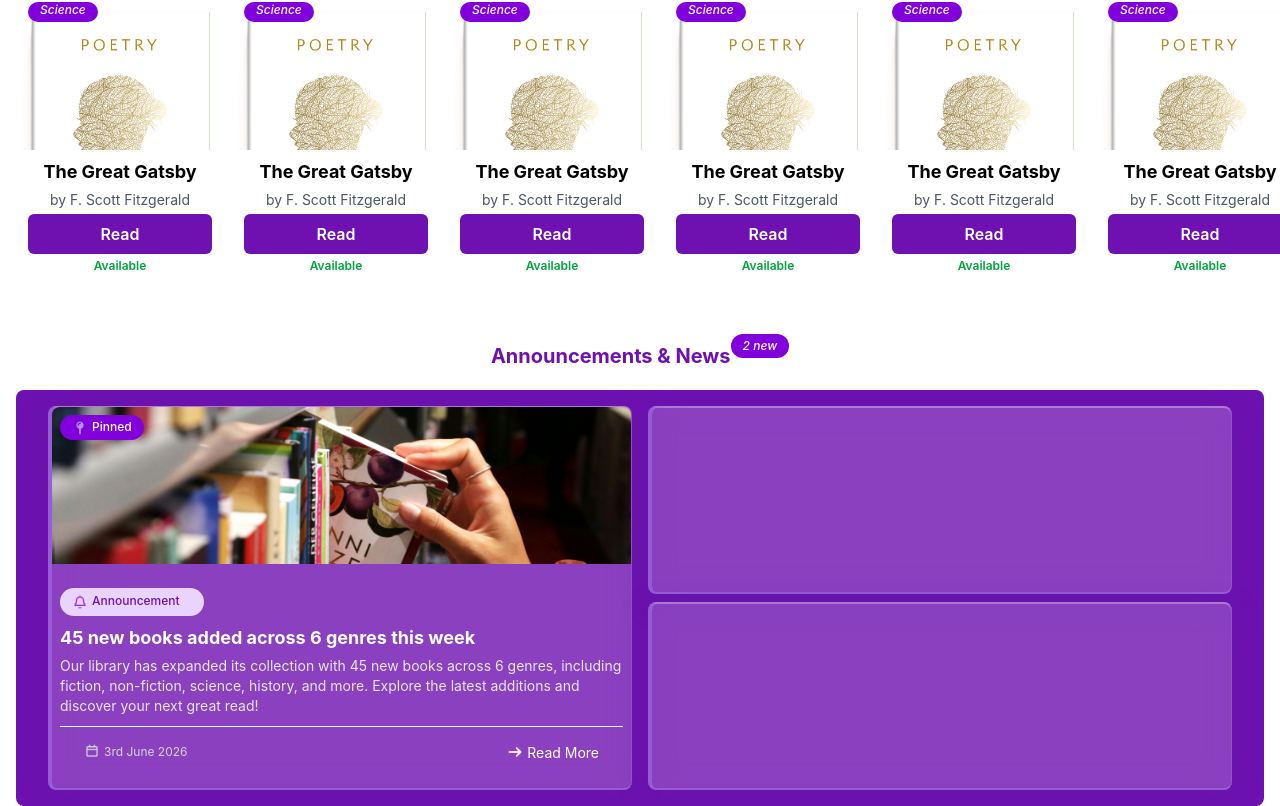
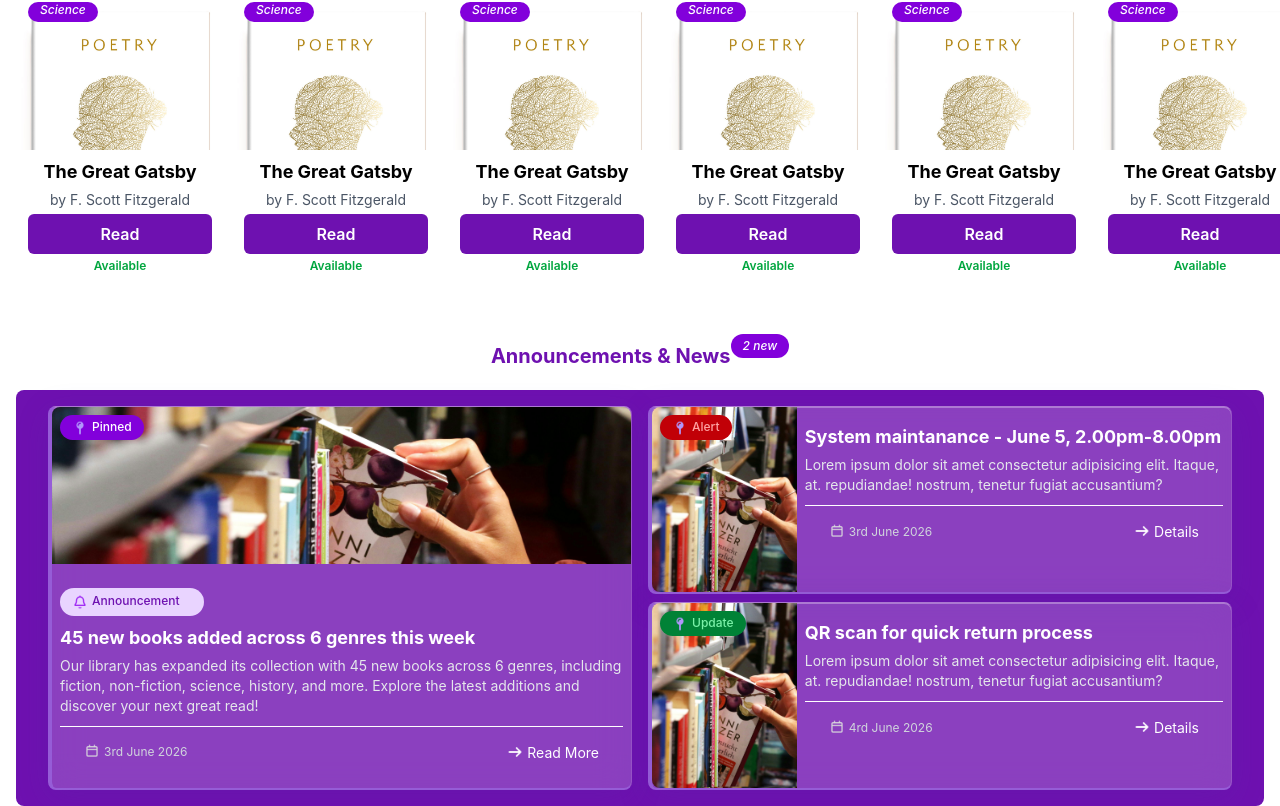
Before and after one commit to Hana-Haneefa/library_management_system, a React app in the folder frontend/: page / in a window 1280 px wide. Shown: the part 662-1468 px from the top of the page. Built offline with nearby package versions, Linux system fonts and the light colour scheme; the HTML template or start-up script is replaced by a standard one.

Commit message:
news sec done

```diff
--- a/frontend/src/pages/homePage.jsx
+++ b/frontend/src/pages/homePage.jsx
@@ -194,7 +194,7 @@ function HomePage() {
         <BookCard />
       </div>
 
-      {/* announcements and news section */}
+      {/* ⁡⁣⁣⁢announcements and news section⁡ */}
 
       <div className="topic flex items-center justify-center mt-10 mb-5 px-4">
         <h1 className="text-purple-800 text-xl font-bold text-center mt-5">
@@ -207,8 +207,9 @@ function HomePage() {
 
       <div className="announcements bg-purple-800 text-white rounded-lg p-4 mx-4">
         <div className="container w-full h-96  flex items-start justify-center gap-4 px-4">
+          {/* ⁡⁣⁣⁢𝘯𝘦𝘸𝘴 𝘭𝘦𝘧𝘵 𝘥𝘪𝘷⁡ */}
           <div
-            className="left w-1/2 h-full rounded-lg bg-white/20 border-l-4 border-b-2 border-white flex flex-col gap-4"
+            className="left w-1/2 h-full rounded-lg bg-white/20 border-l-4 border-b-2 border-white flex flex-col gap-4 hover:scale-110 transition-transform duration-300 z-10"
             style={{
               backdropFilter: "blur(16px)",
               WebkitBackdropFilter: "blur(16px)",
@@ -275,8 +276,9 @@ function HomePage() {
             </div>
           </div>
           <div className="right w-1/2 h-full rounded-lg flex flex-col gap-2">
+            {/* ⁡⁣⁣⁢news right top div⁡ */}
             <div
-              className="rtop w-full h-1/2 rounded-lg border-2 bg-white/20 border-l-4 border-b-2 border-white p-4"
+              className="rtop w-full h-1/2 rounded-lg border-2 bg-white/20 border-l-4 border-b-2 border-white flex hover:scale-110 transition-transform duration-300 hover:z-20"
               style={{
                 backdropFilter: "blur(16px)",
                 WebkitBackdropFilter: "blur(16px)",
@@ -286,9 +288,55 @@ function HomePage() {
                 boxShadow:
                   "0 8px 32px rgba(80, 40, 160, 0.2), inset 0 1px 0 rgba(255, 255, 255, 0.3)",
               }}
-            ></div>
+            >
+              <div className="img w-1/4  rounded-l-lg h-full relative overflow-hidden">
+                <img
+                  src={newsLeft}
+                  alt="newly arrived images news"
+                  className="w-full h-full object-cover"
+                />
+                <span className="absolute top-2 left-2 bg-red-700 text-red-300 rounded-full text-xs font-medium py-1 px-3">
+                  <img
+                    src={pinned}
+                    alt="Pinned Icon"
+                    className="w-4 h-4 inline-block mr-1"
+                  />
+                  Alert
+                </span>
+              </div>
+              <div className="text w-3/4 h-full p-2">
+                <h3 className="text-lg font-bold mt-2">
+                  System maintanance - June 5, 2.00pm-8.00pm
+                </h3>
+                <p className="text-sm text-gray-200 mt-1 mb-2.5">
+                  Lorem ipsum dolor sit amet consectetur adipisicing elit.
+                  Itaque, at. repudiandae! nostrum, tenetur fugiat accusantium?
+                </p>
+
+                <hr />
+
+                <div className="flex justify-between px-2 items-center">
+                  <span className="p-4 text-xs text-gray-300">
+                    <img
+                      src={calendar}
+                      alt="calendar Icon"
+                      className="w-4 h-4 inline-block mr-1 mb-1"
+                    />
+                    3rd June 2026
+                  </span>
+                  <span className="p-4 text-sm cursor-pointer text-white align-self-end hover:underline">
+                    <img
+                      src={arrowRight}
+                      alt="calendar Icon"
+                      className="w-4 h-4 inline-block mr-1 mb-1"
+                    />
+                    Details
+                  </span>
+                </div>
+              </div>
+            </div>
             <div
-              className="rbottom w-full h-1/2 rounded-lg border-2 bg-white/20 border-l-4 border-b-2 border-white p-4"
+              className="rbottom w-full h-1/2 rounded-lg border-2 bg-white/20 border-l-4 border-b-2 border-white flex hover:scale-110 transition-transform duration-300 hover:z-20"
               style={{
                 backdropFilter: "blur(16px)",
                 WebkitBackdropFilter: "blur(16px)",
@@ -298,7 +346,53 @@ function HomePage() {
                 boxShadow:
                   "0 8px 32px rgba(80, 40, 160, 0.2), inset 0 1px 0 rgba(255, 255, 255, 0.3)",
               }}
-            ></div>
+            >
+              <div className="img w-1/4 rounded-l-lg h-full relative overflow-hidden">
+                <img
+                  src={newsLeft}
+                  alt="newly arrived images news"
+                  className="w-full h-full object-cover"
+                />
+                <span className="absolute top-2 left-2 bg-green-700 text-green-300 rounded-full text-xs font-medium py-1 px-3">
+                  <img
+                    src={pinned}
+                    alt="Pinned Icon"
+                    className="w-4 h-4 inline-block mr-1"
+                  />
+                  Update
+                </span>
+              </div>
+              <div className="text w-3/4 h-full p-2">
+                <h3 className="text-lg font-bold mt-2">
+                  QR scan for quick return process
+                </h3>
+                <p className="text-sm text-gray-200 mt-1 mb-2.5">
+                  Lorem ipsum dolor sit amet consectetur adipisicing elit.
+                  Itaque, at. repudiandae! nostrum, tenetur fugiat accusantium?
+                </p>
+
+                <hr />
+
+                <div className="flex justify-between px-2 items-center">
+                  <span className="p-4 text-xs text-gray-300">
+                    <img
+                      src={calendar}
+                      alt="calendar Icon"
+                      className="w-4 h-4 inline-block mr-1 mb-1"
+                    />
+                    4rd June 2026
+                  </span>
+                  <span className="p-4 text-sm cursor-pointer text-white align-self-end hover:underline">
+                    <img
+                      src={arrowRight}
+                      alt="calendar Icon"
+                      className="w-4 h-4 inline-block mr-1 mb-1"
+                    />
+                    Details
+                  </span>
+                </div>
+              </div>
+            </div>
           </div>
         </div>
       </div>
```
